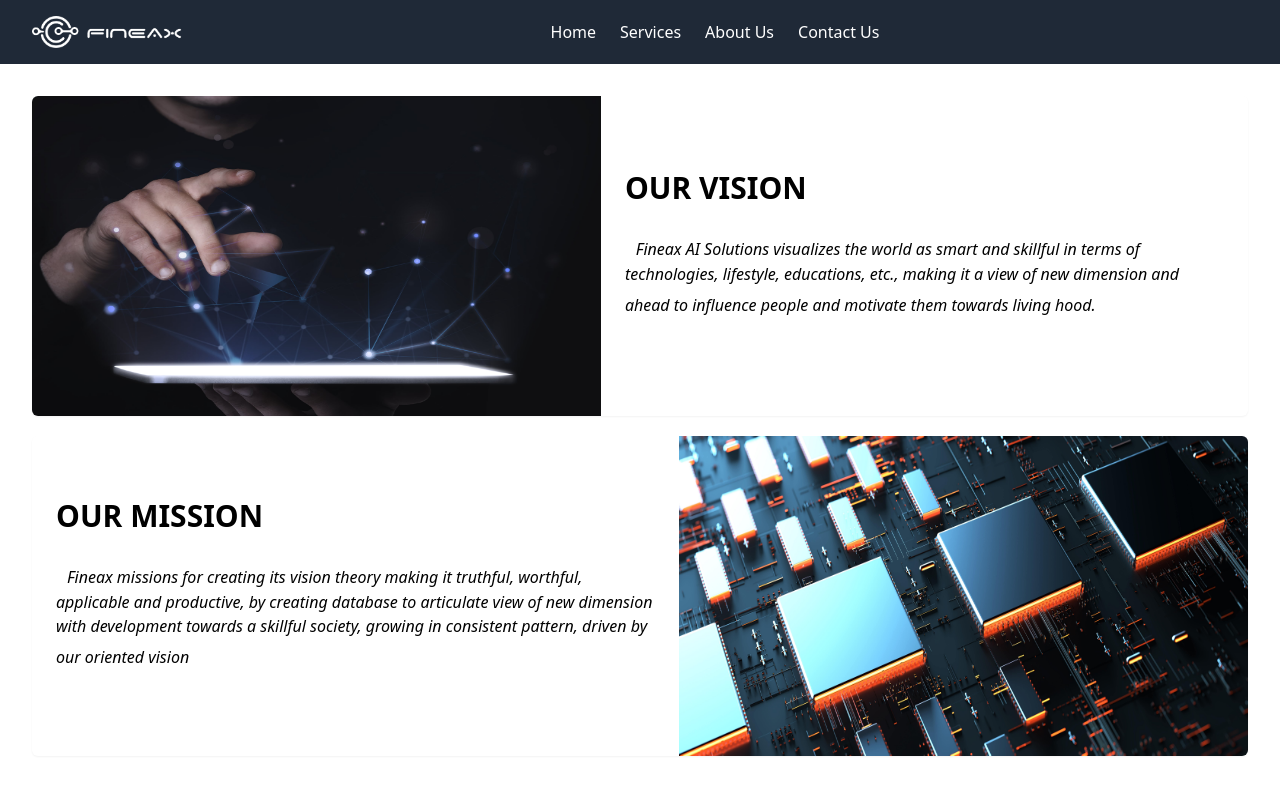
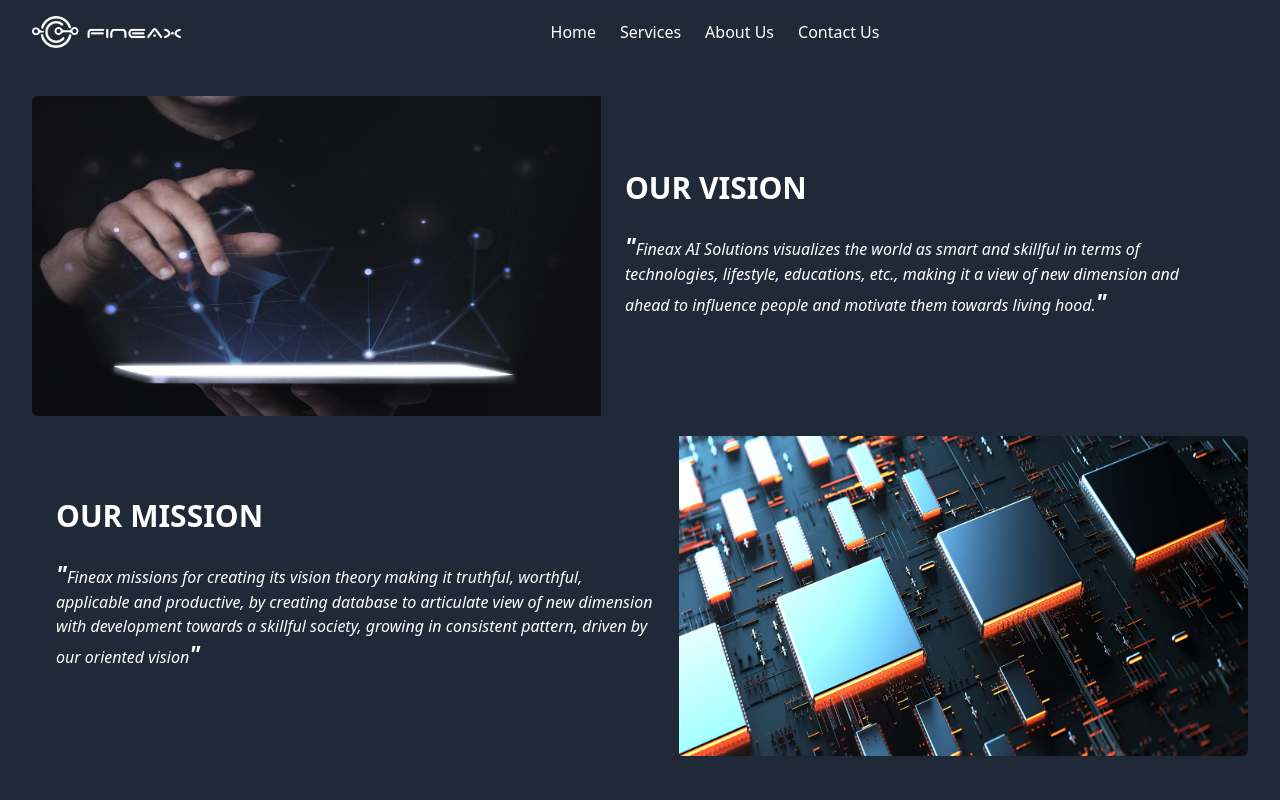
Before and after one commit to TheManishShaw/fineax, a Next.js app: page /home/elements/Features in a window 1280 px wide. Shown: the top 800 px of the page. Built offline with nearby package versions, Linux system fonts and the light colour scheme.

Commit message:
Update Features.jsx

```diff
--- a/pages/home/elements/Features.jsx
+++ b/pages/home/elements/Features.jsx
@@ -20,7 +20,7 @@ const features2 =[
 const Features = () => {
   return (
     <>
-    <section className="p-4 lg:p-8 dark:bg-gray-800 dark:text-gray-100">
+    <section className="p-4 lg:p-8 bg-gray-800 text-white">
 	{features1.map((item) =>(
 			<div key={item.id} className="container mx-auto space-y-12 mb-5">
 				<div className="flex flex-col overflow-hidden rounded-md shadow-sm lg:flex-row">
```
